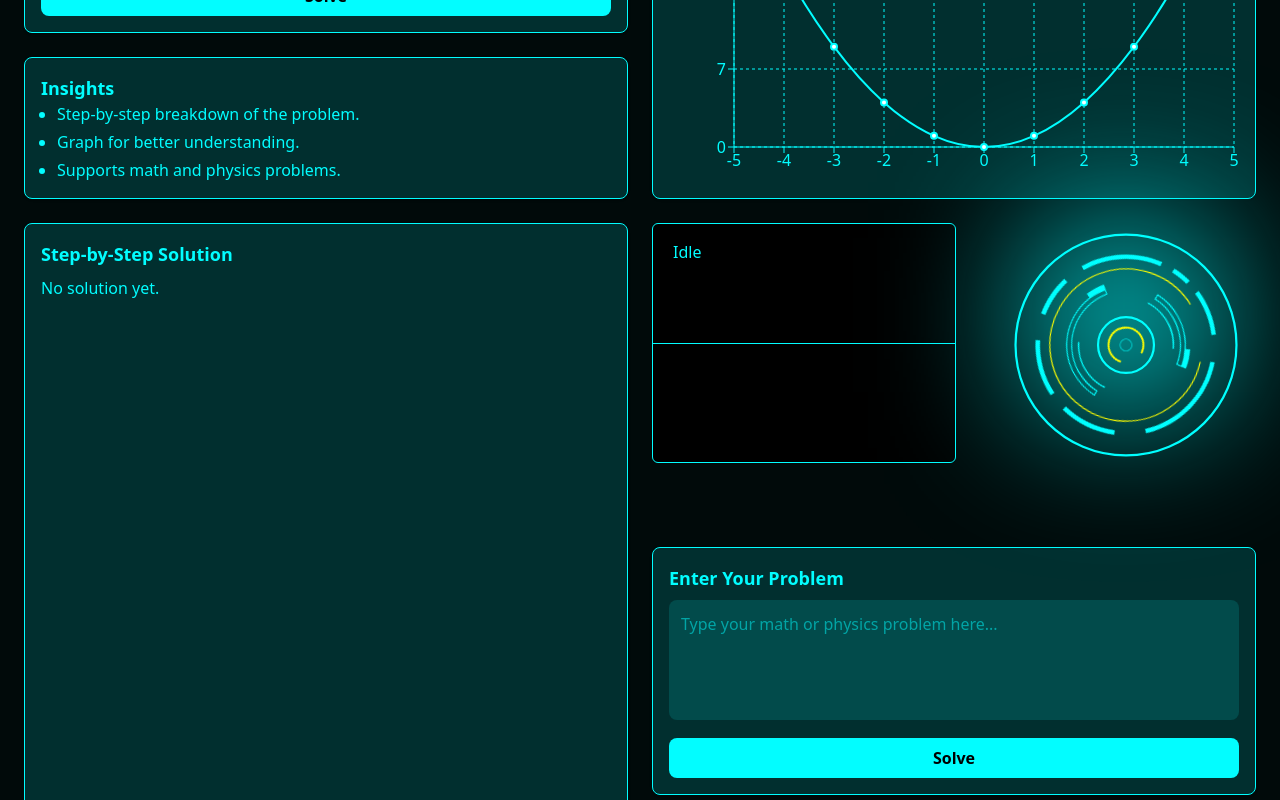
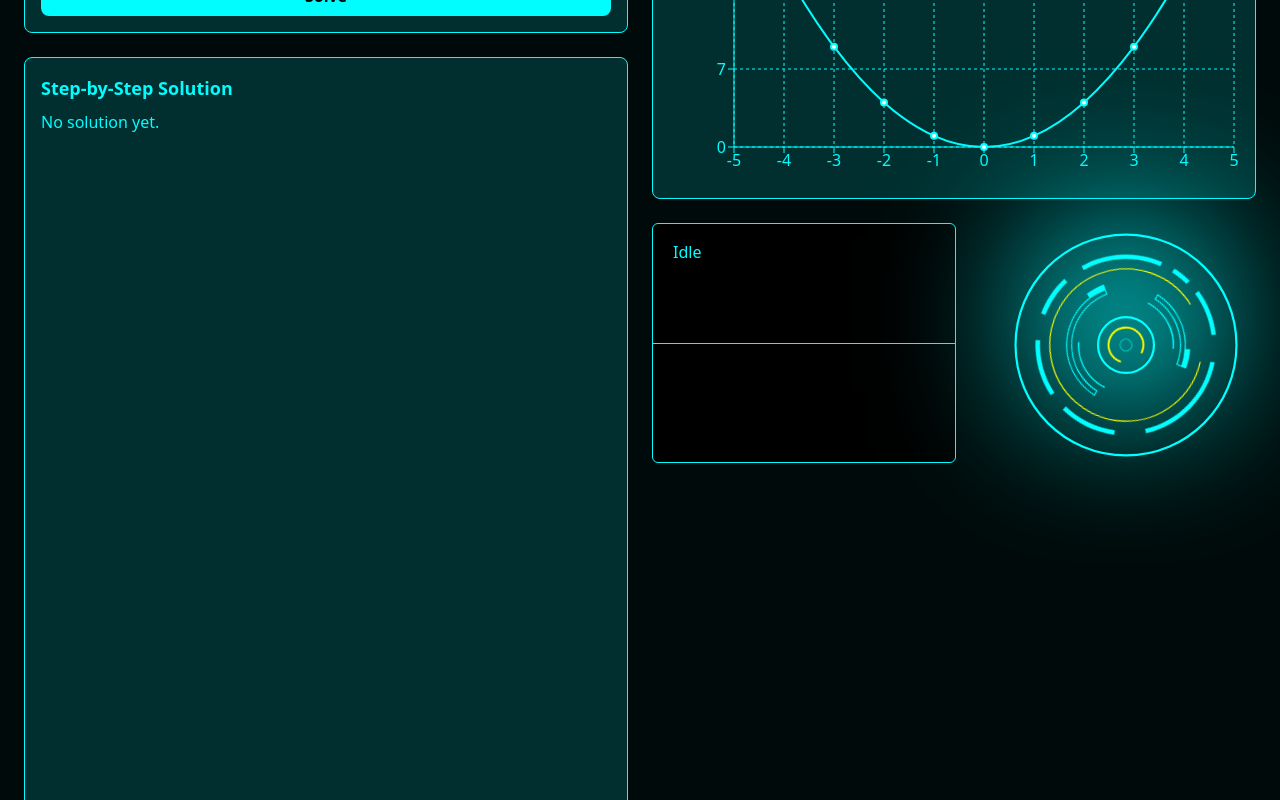
Before and after one commit to manjeetexe/HackathonSTJHON, a React (Vite) app in the folder Client/: page /Explain in a window 1280 px wide. Shown: the part 320-1120 px from the top of the page. Built offline with nearby package versions, Linux system fonts and the light colour scheme.

Commit message:
updated model and explanation in connection

```diff
--- a/Client/src/Pages/Explanationpage.jsx
+++ b/Client/src/Pages/Explanationpage.jsx
@@ -5,26 +5,45 @@ import Core3 from "./../Components/Core3";
 import { Link } from "react-router-dom";
 
 const graphData = [
-  { x: -5, y: 25 },
-  { x: -4, y: 16 },
-  { x: -3, y: 9 },
-  { x: -2, y: 4 },
-  { x: -1, y: 1 },
-  { x: 0, y: 0 },
-  { x: 1, y: 1 },
-  { x: 2, y: 4 },
-  { x: 3, y: 9 },
-  { x: 4, y: 16 },
-  { x: 5, y: 25 },
+  { x: -5, y: 25 }, { x: -4, y: 16 }, { x: -3, y: 9 }, { x: -2, y: 4 },
+  { x: -1, y: 1 }, { x: 0, y: 0 }, { x: 1, y: 1 }, { x: 2, y: 4 },
+  { x: 3, y: 9 }, { x: 4, y: 16 }, { x: 5, y: 25 },
 ];
 
 export default function MathPhysicsSolver() {
   const [problem, setProblem] = useState("");
+  const [solution, setSolution] = useState("No solution yet.");
+
+  // Function to send problem to backend
+  const handleSolveProblem = async () => {
+    if (!problem.trim()) {
+      console.log("Please enter a problem.");
+      return;
+    }
+
+    try {
+      const response = await fetch("http://localhost:8000/solve", {
+        method: "POST",
+        headers: { "Content-Type": "application/json" },
+        body: JSON.stringify({ problem }),
+      });
+
+      if (!response.ok) {
+        throw new Error("Failed to fetch solution");
+      }
+
+      const data = await response.json();
+      setSolution(data.solution); // Update UI with the solution
+      console.log("Solution:", data.solution); // Log solution in console
+
+    } catch (error) {
+      console.error("Error solving problem:", error);
+    }
+  };
 
   return (
     <div className="min-h-screen bg-[#010a0a] text-white p-6 flex justify-center items-center">
       <div className="max-w-7xl w-full space-y-6">
-        {/* Header */}
         <header className="flex items-center justify-between border-b border-[#02fdff] pb-4">
           <h1 className="text-3xl font-bold text-[#02fdff]">Math & Physics Solver</h1>
           <button className="bg-[#02fdff] text-black font-semibold px-5 py-2 rounded-lg hover:bg-[#02c7c7] transition">New Problem</button>
@@ -42,21 +61,18 @@ export default function MathPhysicsSolver() {
                 value={problem}
                 onChange={(e) => setProblem(e.target.value)}
               ></textarea>
-              <button className="mt-3 text-black font-bold px-5 py-2 rounded-lg bg-[#02fdff] hover:bg-[#02c7c7] w-full transition">Solve</button>
+              <button
+                className="mt-3 text-black font-bold px-5 py-2 rounded-lg bg-[#02fdff] hover:bg-[#02c7c7] w-full transition"
+                onClick={handleSolveProblem}
+              >
+                Solve
+              </button>
             </div>
 
-            <div className="bg-[#012f2f] border border-[#02fdff] text-black p-4 rounded-lg shadow">
-              <h2 className="text-lg text-[#02fdff] font-semibold">Insights</h2>
-              <ul className="text-[#02fdff] list-disc pl-4 space-y-1">
-                <li>Step-by-step breakdown of the problem.</li>
-                <li>Graph for better understanding.</li>
-                <li>Supports math and physics problems.</li>
-              </ul>
-            </div>
-
+            {/* Display Solution */}
             <div className="bg-[#012f2f] border border-[#02fdff] h-193 text-black p-4 rounded-lg shadow">
               <h2 className="text-lg text-[#02fdff] font-semibold">Step-by-Step Solution</h2>
-              <div className="mt-2 text-[#02fdff]">No solution yet.</div>
+              <div className="mt-2 text-[#02fdff]">{solution}</div>
             </div>
           </div>
 
@@ -80,23 +96,10 @@ export default function MathPhysicsSolver() {
 
               <div className="flex w-full justify-between ">
                 <SpeakerSoundAnalizer />
-
                 <Link to="/" className="relative bottom-7 -right-5">
                   <div className="h-40 absolute top-10 left-17 bg-[#02fdff] blur-[80px] w-40"></div>
                   <Core3 />
                 </Link>
-            </div>
-
-            <div className="border border-[#02fdff]   text-black p-4 rounded-lg shadow bg-[#012f2f]">
-              <h2 className="text-lg text-[#02fdff] font-semibold">Enter Your Problem</h2>
-              <textarea
-                placeholder="Type your math or physics problem here..."
-                className="w-full mt-2 p-3 bg-[#024b4b] text-[#02fdff] rounded-lg resize-none outline-none focus:ring-2 focus:ring-[#02fdff]"
-                rows="4"
-                value={problem}
-                onChange={(e) => setProblem(e.target.value)}
-              ></textarea>
-              <button className="mt-3 text-black font-bold px-5 py-2 rounded-lg bg-[#02fdff] hover:bg-[#02c7c7] w-full transition">Solve</button>
               </div>
             </div>
           </div>
```
Also changed, not shown: 1 other file (tests, documents, lock files or other folders). Lines whose indentation alone changed are shown as unchanged.
